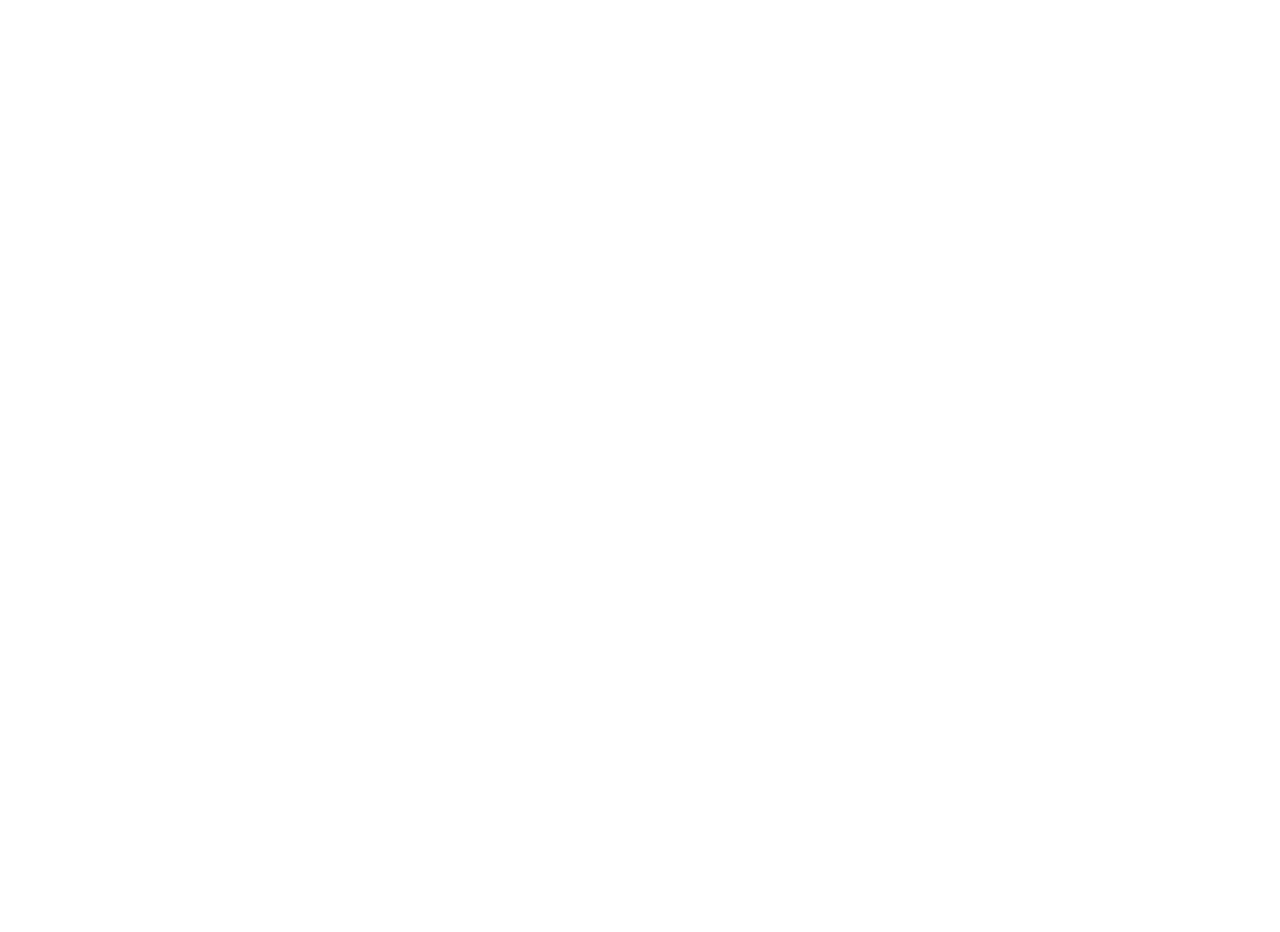
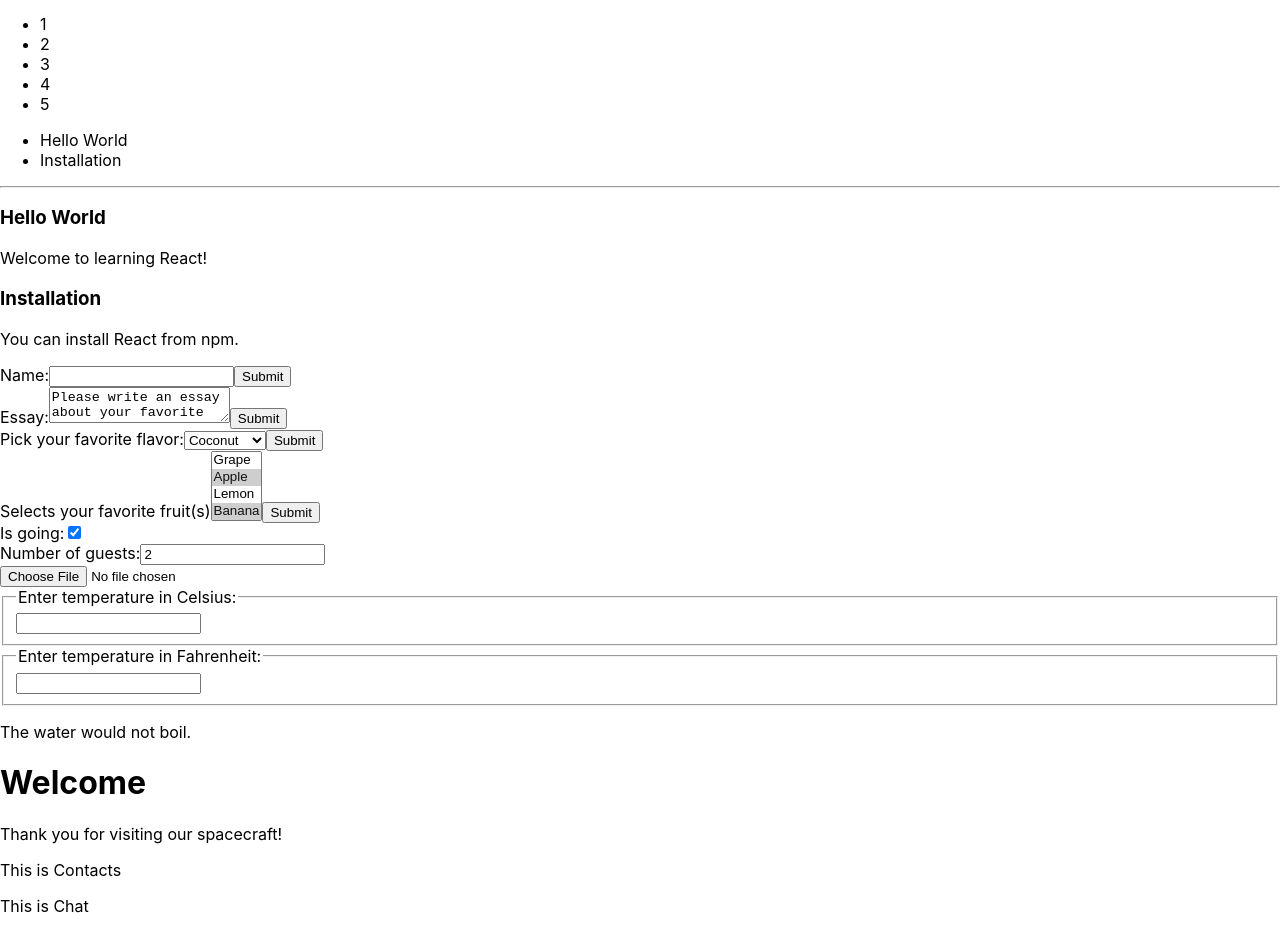
Before and after one commit to ctzuchiang/ReactSelfLearning, a React (Create React App) app: page / in a window 1280 px wide. Shown: the part 449-1381 px from the top of the page. Before the commit the page ends 800 px from the top, so only its background shows below. Built offline with nearby package versions, Linux system fonts and the light colour scheme.

Commit message:
Refactor

```diff
--- /dev/null
+++ b/src/components/SplitPaneSample.js
@@ -0,0 +1,32 @@
+import React from "react";
+
+function SplitPaneSample() {
+  return <SplitPane left={<Contacts />} right={<Chat />} />;
+}
+
+function SplitPane(props) {
+  return (
+    <div className='SplitPane'>
+      <div className='SplitPane-left'>{props.left}</div>
+      <div className='SplitPane-right'>{props.right}</div>
+    </div>
+  );
+}
+
+function Contacts() {
+  return (
+    <div className='Contacts'>
+      <p>This is Contacts</p>
+    </div>
+  );
+}
+
+function Chat() {
+  return (
+    <div className='Chat'>
+      <p>This is Chat</p>
+    </div>
+  );
+}
+
+export default SplitPaneSample;
--- a/src/components/TestApp.js
+++ b/src/components/TestApp.js
@@ -9,6 +9,8 @@
 import ListSample from "./ListSample";
 import Blog from "./Blog";
 import BoilingCalculator from "./BollingWater";
+import WelcomeDialog from "./WelcomeDialog";
+import SplitPaneSample from "./SplitPaneSample";
 
 function TestApp() {
   const element = (
@@ -28,10 +30,11 @@
       <Reservation />
       <input type='file' />
       <BoilingCalculator />
+      <WelcomeDialog />
+      <SplitPaneSample />
     </div>
   );
   return element;
 }
 
-
 export default TestApp;
--- a/src/sampleComponents/WelcomeDialog.js
+++ b/src/components/WelcomeDialog.js
@@ -8,6 +8,7 @@
     </FancyBorder>
   );
 }
+
 function FancyBorder(props) {
   return (
     <div className={"FancyBorder FancyBorder-" + props.color}>
--- a/src/index.js
+++ b/src/index.js
@@ -3,7 +3,6 @@
 import "./index.css";
 // import App from "./App";
 import TestApp from "./components/TestApp";
-import SampleComponents from "./sampleComponents/Sample";
 import * as serviceWorker from "./serviceWorker";
 
 // ReactDOM.render(
@@ -16,8 +15,7 @@
 ReactDOM.render(
   <div>
     <React.StrictMode>
-      {/* <TestApp /> */}
-      <SampleComponents />
+      <TestApp />
     </React.StrictMode>
   </div>,
   document.getElementById("root")
--- a/src/sampleComponents/Sample.js
+++ /dev/null
@@ -1,14 +0,0 @@
-import React from "react";
-import WelcomeDialog from "./WelcomeDialog";
-
-class SampleComponents extends React.Component {
-  constructor(props) {
-    super(props);
-  }
-
-  render() {
-    return <WelcomeDialog />;
-  }
-}
-
-export default SampleComponents;
```
